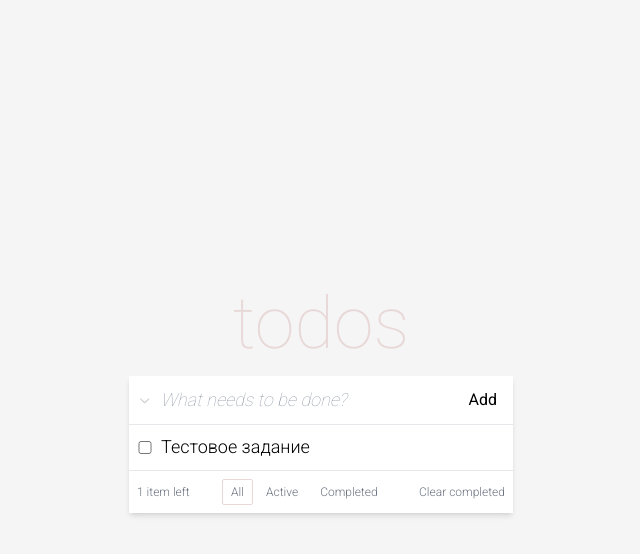
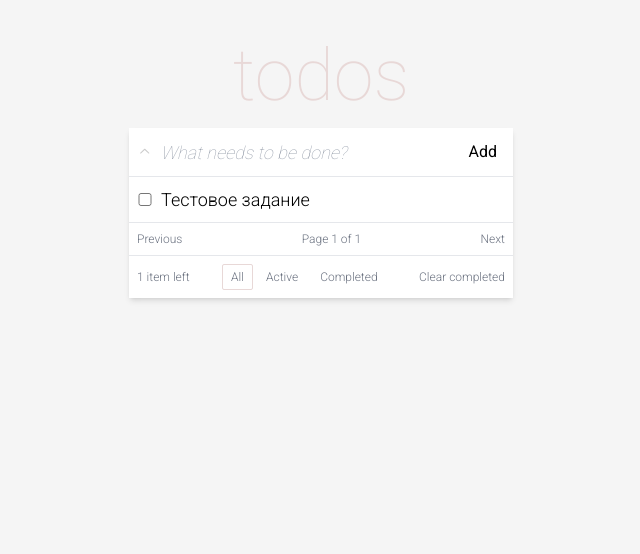
Before and after one commit to jmakhmudov/todo-list, a React (Vite) app: page / in a window 1280 px wide. Shown: the top 554 px of the page, without its empty margins (319-959 px from the left). Built offline with nearby package versions, Linux system fonts and the light colour scheme.

Commit message:
pagination

```diff
--- a/src/App.tsx
+++ b/src/App.tsx
@@ -6,6 +6,7 @@ import { todoAdded } from './features/todos/todosSlice';
 
 const App = () => {
   const [todo, setTodo] = useState<string>("");
+  const [openList, setOpenList] = useState(true);
   const dispatch = useDispatch();
 
   const addTodo = () => {
@@ -15,12 +16,12 @@ const App = () => {
   }
 
   return (
-    <main className='w-screen h-screen flex flex-col justify-center items-center'>
+    <main className='w-screen h-screen mt-10'>
       <div className='grid place-items-center space-y-4'>
         <h1 className='text-7xl font-thin text-[#E8D8D7]'>todos</h1>
         <section className='bg-white shadow-md w-96 '>
           <div className='flex items-center'>
-            <ChevronDownIcon className='opacity-20 w-5 h-5 m-2 mr-0' />
+            <ChevronDownIcon onClick={() => setOpenList(!openList)} className={`cursor-pointer opacity-20 w-5 h-5 m-2 mr-0 ${openList ? "rotate-180" : ""}`} />
             <input
               type="text"
               value={todo}
@@ -31,7 +32,7 @@ const App = () => {
             <button onClick={addTodo} className='p-2 px-4'>Add</button>
           </div>
 
-          <TodosList />
+          {openList ? <TodosList /> : <></>}
         </section>
       </div>
 
--- a/src/components/TodosList.tsx
+++ b/src/components/TodosList.tsx
@@ -1,15 +1,14 @@
 import { useSelector, useDispatch } from "react-redux";
 import { selectAllTodos, todoUpdate, clearCompleted } from "../features/todos/todosSlice";
 import { useState } from "react";
+
+const itemsPerPage = 5;
 
 const TodosList = () => {
     const dispatch = useDispatch();
     const todos = useSelector(selectAllTodos);
     const [filter, setFilter] = useState("all");
-
-    const handleUpdate = (event: any) => {
-        dispatch(todoUpdate(event.target.id));
-    }
+    const [currentPage, setCurrentPage] = useState(1);
 
     const filteredTodos = todos.filter((todo) => {
         if (filter === "active") {
@@ -20,6 +19,21 @@ const TodosList = () => {
             return true;
         }
     });
+
+    const startIndex = (currentPage - 1) * itemsPerPage;
+    const endIndex = startIndex + itemsPerPage;
+
+    const currentItems = filteredTodos.slice(startIndex, endIndex);
+
+    // Function to handle page change
+    const handlePageChange = (newPage: number) => {
+        setCurrentPage(newPage);
+    };
+    const totalPages = Math.ceil(filteredTodos.length / itemsPerPage);
+
+    const handleUpdate = (event: any) => {
+        dispatch(todoUpdate(event.target.id));
+    }
 
     const handleClick = (btn: string) => {
         setFilter(btn);
@@ -38,7 +52,7 @@ const TodosList = () => {
         dispatch(clearCompleted());
     }
 
-    const renderTodos = filteredTodos.map((todo) => (
+    const renderTodos = currentItems.map((todo) => (
         <div key={todo.id} className='flex items-center py-2'>
             <input
                 onClick={(e) => handleUpdate(e)}
@@ -54,9 +68,36 @@ const TodosList = () => {
         </div>
     ));
 
+
+
+
+
     return (
         <section className='border-t-[1px]'>
-            {renderTodos}
+
+            <div className={``}>
+                {renderTodos}
+                <div className="p-2 border-t-[1px] text-gray-500 font-light text-xs flex justify-between items-center">
+                    <button
+                        disabled={currentPage === 1}
+                        onClick={() => handlePageChange(currentPage - 1)}
+                    >
+                        Previous
+                    </button>
+
+                    <span>
+                        Page {currentPage} of {totalPages}
+                    </span>
+
+                    <button
+                        disabled={currentPage === totalPages}
+                        onClick={() => handlePageChange(currentPage + 1)}
+                    >
+                        Next
+                    </button>
+                </div>
+            </div>
+
             <footer className="p-2 border-t-[1px] text-gray-500 font-light text-xs flex justify-between items-center">
                 <p>{itemsLeft()} {itemsLeft() == 1 ? "item" : "items"} left</p>
                 <div className="space-x-1">
```
